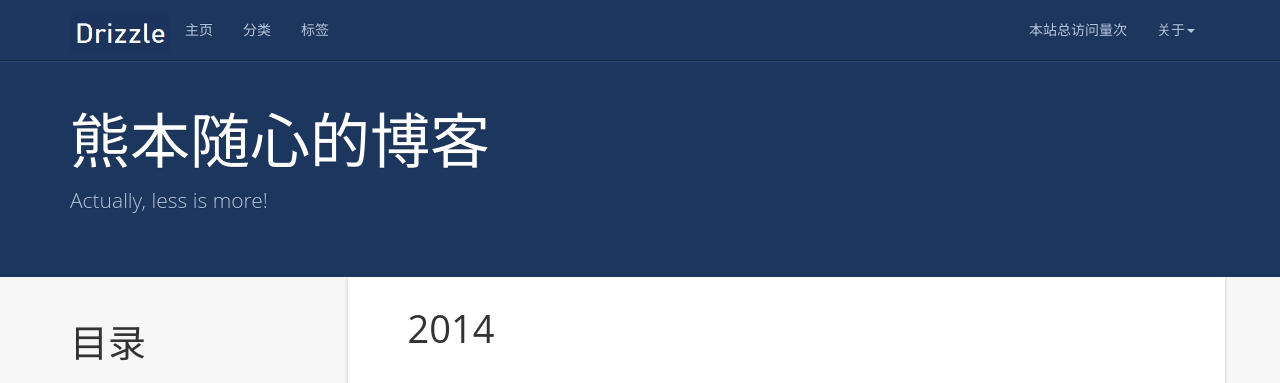
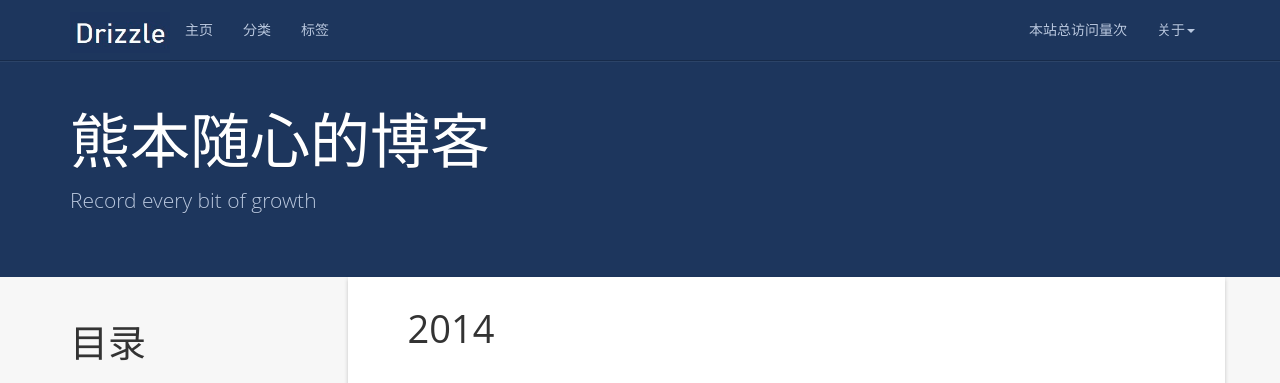
Before and after one commit to drizzleing/drizzleing.github.io, a Jekyll site: the page built from index.html, in a window 1280 px wide. Shown: the top 383 px of the page. Built offline with Jekyll 4.4.1, drawn with Linux system fonts in a browser that asks for light colours; nearby versions of some CDN libraries; a script that is not in the unit is left out; the list of posts is cut into pages by our own code; comment, search, counter and statistics services are not loaded.

Commit message:
配置百度统计

```diff
--- a/_config.yml
+++ b/_config.yml
@@ -6,7 +6,7 @@ url: https://drizzleing.github.io
 resume_site: https://drizzleing.github.io
 github: https://github.com/drizzleing/
 baseurl:
-description: Actually, less is more!
+description: Record every bit of growth
 meta_description: 熊本随心;个人博客;学而不思则罔;思而不学则殆;生命不止;折腾不休
 motto: It's our wits that make us men.
 banner: 学而不思则罔，思而不学则殆。
@@ -22,4 +22,4 @@ github_username: drizzleing
 # Build settings
 markdown: kramdown
 
-baidu_analysis: 94be4b0f9fc5d94cc0d0415ea6761ae9
+baidu_analysis: f498d90ac401b90c2a7c633d9ca6bb4b
```
